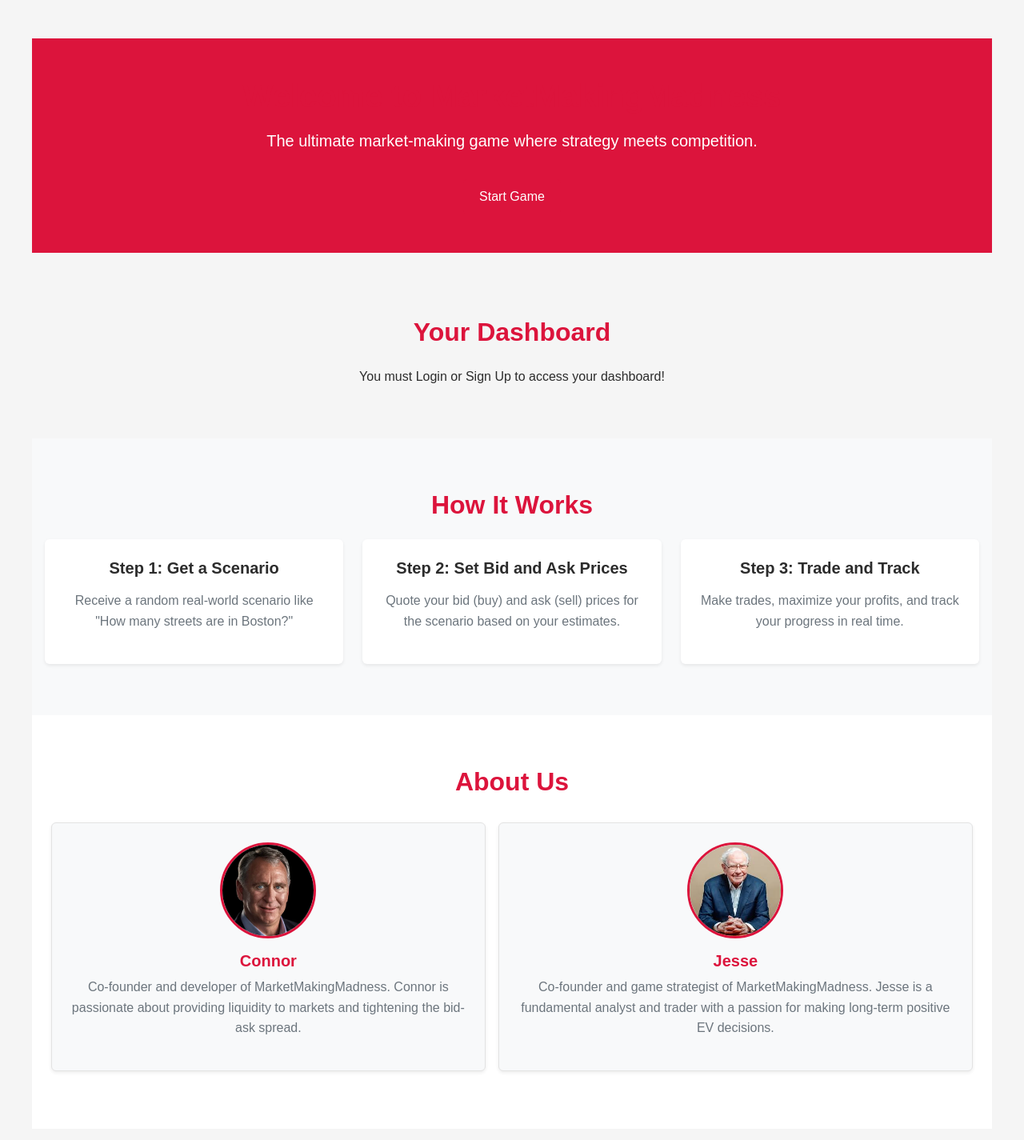
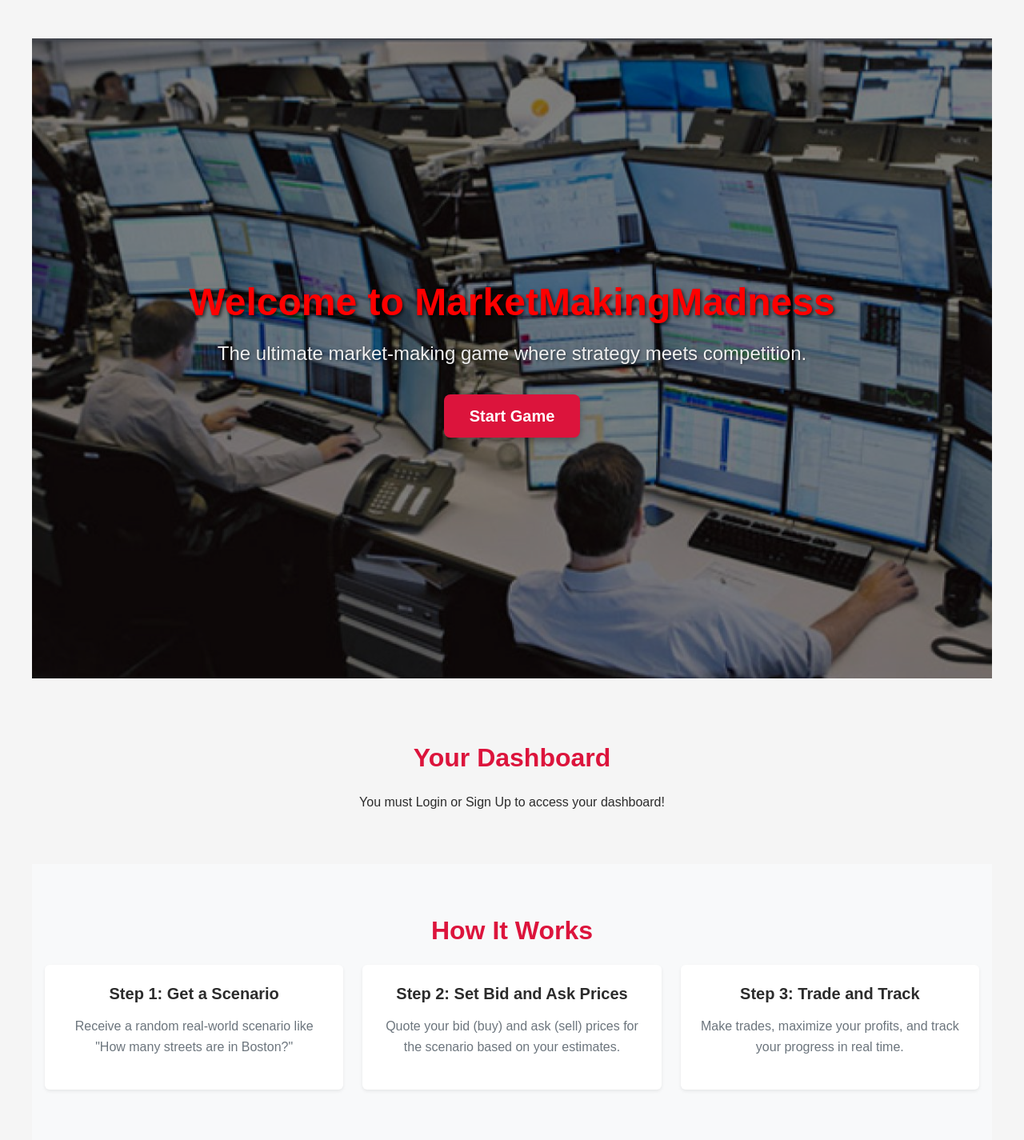
Before and after one commit to jessebrodtman/MarketMakingMadness, a Flask app: template templates/homepage.html in a window 1280 px wide. Shown: the part 60-1485 px from the top of the page at 80% size. Before the commit the page ends 1399 px from the top, so only its background shows below. Run offline with Flask 3, Linux system fonts and the light colour scheme; the template is opened without the code that fills it, so the values that code supplies are empty; some libraries are stand-ins or nearby versions.

Commit message:
Pictures

```diff
--- a/static/homepage.css
+++ b/static/homepage.css
@@ -1,19 +1,59 @@
 /* Hero Section */
 .hero-section {
-    background-color: #DC143C; /* Crimson */
-    color: #fff; /* White text */
-    padding: 3rem 1rem;
+    position: relative;
+    background: url('/static/images/homepage-illustration.jpg') no-repeat center center/cover;
+    height: 100vh;
+    color: #fff;
     text-align: center;
 }
 
+/* Hero Overlay */
+.hero-overlay {
+    position: absolute;
+    top: 0;
+    left: 0;
+    width: 100%;
+    height: 100%;
+    background-color: rgba(0, 0, 0, 0.5); /* Darken the background */
+    display: flex;
+    flex-direction: column;
+    align-items: center;
+    justify-content: center;
+    padding: 3rem 1rem;
+}
+
+/* Hero Title */
 .hero-title {
-    font-size: 2.5rem;
+    font-size: 3rem;
+    font-weight: bold;
+    color: red; /* Ensure text is visible */
+    text-shadow: 2px 2px 4px rgba(0, 0, 0, 0.7); /* Add subtle shadow */
     margin-bottom: 1rem;
 }
 
+/* Hero Subtitle */
 .hero-subtitle {
+    font-size: 1.5rem;
+    margin-bottom: 2rem;
+    color: #f0f0f0;
+    text-shadow: 1px 1px 3px rgba(0, 0, 0, 0.5);
+}
+
+/* Play Button */
+.hero-section .btn-primary {
+    background-color: #DC143C; /* Crimson */
+    border: none;
     font-size: 1.25rem;
-    margin-bottom: 2rem;
+    font-weight: bold;
+    padding: 0.75rem 2rem;
+    border-radius: 8px;
+    box-shadow: 0 4px 8px rgba(0, 0, 0, 0.3);
+    transition: transform 0.3s ease, background-color 0.3s ease;
+}
+
+.hero-section .btn-primary:hover {
+    background-color: #b21032; /* Slightly darker crimson */
+    transform: scale(1.05);
 }
 
 /* Dashboard Section */
--- a/templates/homepage.html
+++ b/templates/homepage.html
@@ -12,10 +12,13 @@
 <div id="homepage">
     <!-- Hero Section -->
     <section id="hero" class="hero-section text-center">
-        <h1 class="hero-title">Welcome to MarketMakingMadness</h1>
-        <p class="hero-subtitle">The ultimate market-making game where strategy meets competition.</p>
-        <a href="{{ url_for('game') }}" class="btn btn-primary">Start Game</a>
+        <div class="hero-overlay">
+            <h1 class="hero-title">Welcome to MarketMakingMadness</h1>
+            <p class="hero-subtitle">The ultimate market-making game where strategy meets competition.</p>
+            <a href="{{ url_for('game') }}" class="btn btn-primary">Start Game</a>
+        </div>
     </section>
+
 
    <!-- Dashboard Section -->
     <section id="dashboard" class="dashboard-section container py-5">
```
Also changed, not shown: static/images/homepage-illustration.jpg (renamed from static/images/login-illustration.jpg).
